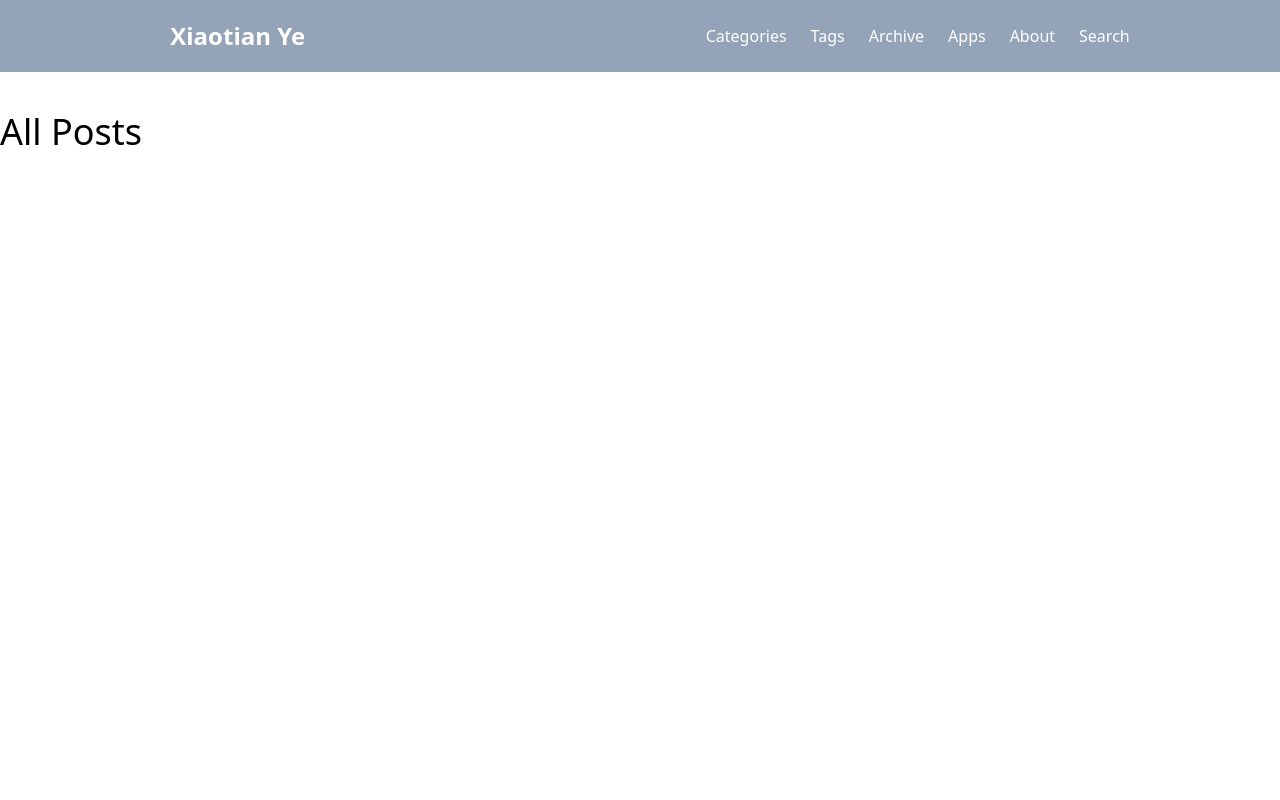
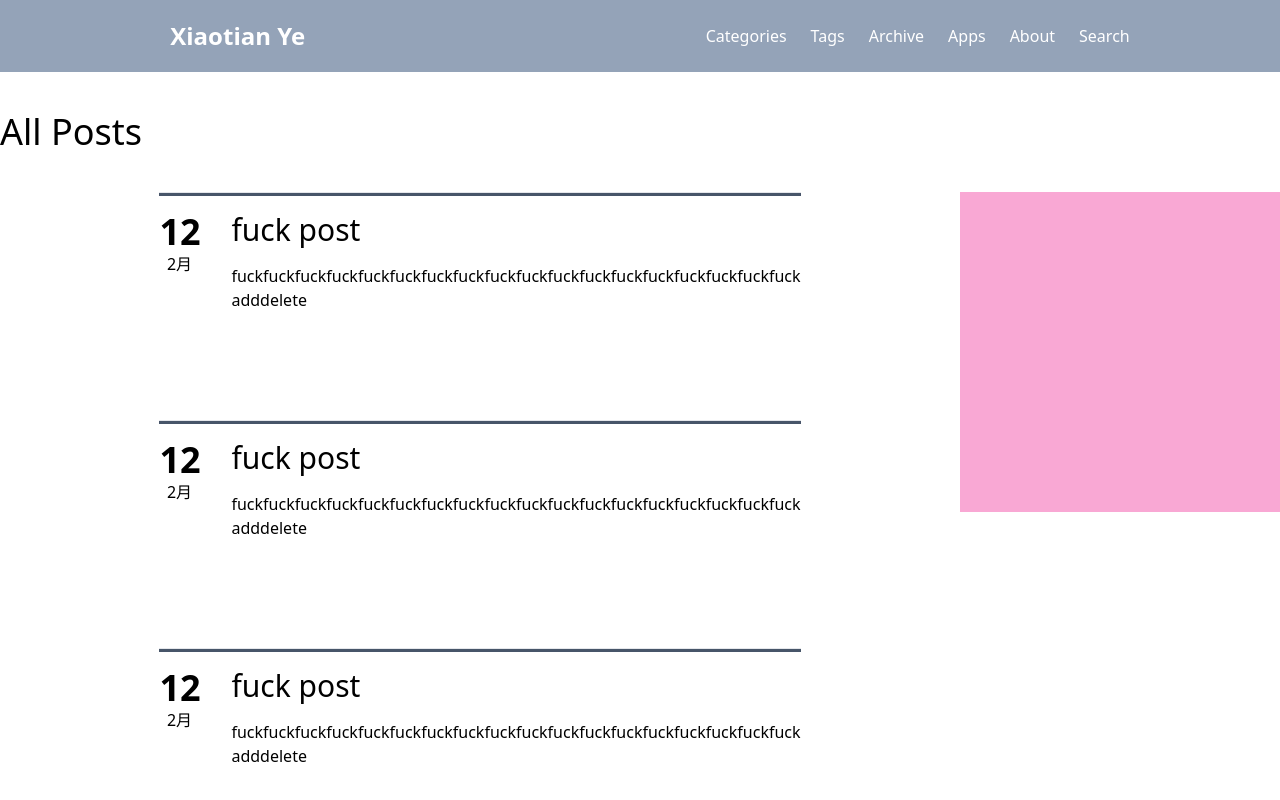
Before and after one commit to chiguayeshao/Xiaotian, a React (Create React App) app: page / in a window 1280 px wide. Shown: the top 800 px of the page. Built offline with nearby package versions, Linux system fonts and the light colour scheme.

Commit message:
add post component

```diff
--- /dev/null
+++ b/src/CommonComponent/PostCard.tsx
@@ -0,0 +1,33 @@
+import React from 'react'
+
+const PostCard = (props?: any) => {
+    return (
+        <>
+            <hr className=" h-1 bg-slate-600 mb-4" />
+            <div className="flex justify-around h-52">
+                <div className="flex flex-col w-10">
+                    <div className="flex justify-center mx-auto text-4xl font-bold">
+                        12
+                    </div>
+                    <div className="flex justify-center mx-auto">2月</div>
+                </div>
+                <div className="flex flex-col ml-8">
+                    <div>
+                        <h3 className=" text-3xl mb-4">fuck post</h3>
+                    </div>
+                    <div>
+                        <p>
+                            fuckfuckfuckfuckfuckfuckfuckfuckfuckfuckfuckfuckfuckfuckfuckfuckfuckfuck
+                        </p>
+                    </div>
+                    <div>
+                        <button>add</button>
+                        <button>delete</button>
+                    </div>
+                </div>
+            </div>
+        </>
+    )
+}
+
+export default PostCard
--- a/src/Dashboard/Dashboard.tsx
+++ b/src/Dashboard/Dashboard.tsx
@@ -1,6 +1,7 @@
-import React from 'react'
+import React, { useState } from 'react'
 import { Outlet } from 'react-router-dom'
 import Navbar from '../Navbar/Navbar'
+import PostCard from '../CommonComponent/PostCard'
 
 const Dashboard = () => {
     return (
@@ -8,9 +9,25 @@ const Dashboard = () => {
             <Navbar />
 
             <div className="flex container mx-auto">
-                <div className="flex space-y-12 mt-10">
+                <div className="flex space-y-12 mt-10 mb-10">
                     <p className=" text-4xl">All Posts</p>
                 </div>
+            </div>
+
+            <div className=" flex container justify-between mx-auto">
+                <section className="flex flex-col mx-auto">
+                    <PostCard />
+                    <PostCard />
+                    <PostCard />
+                    <PostCard />
+                    <PostCard />
+                    <PostCard />
+                    <PostCard />
+                    <PostCard />
+                </section>
+
+                {/* avatar */}
+                <div className=" w-80 h-80 bg-pink-300"></div>
             </div>
 
             <Outlet />
```
